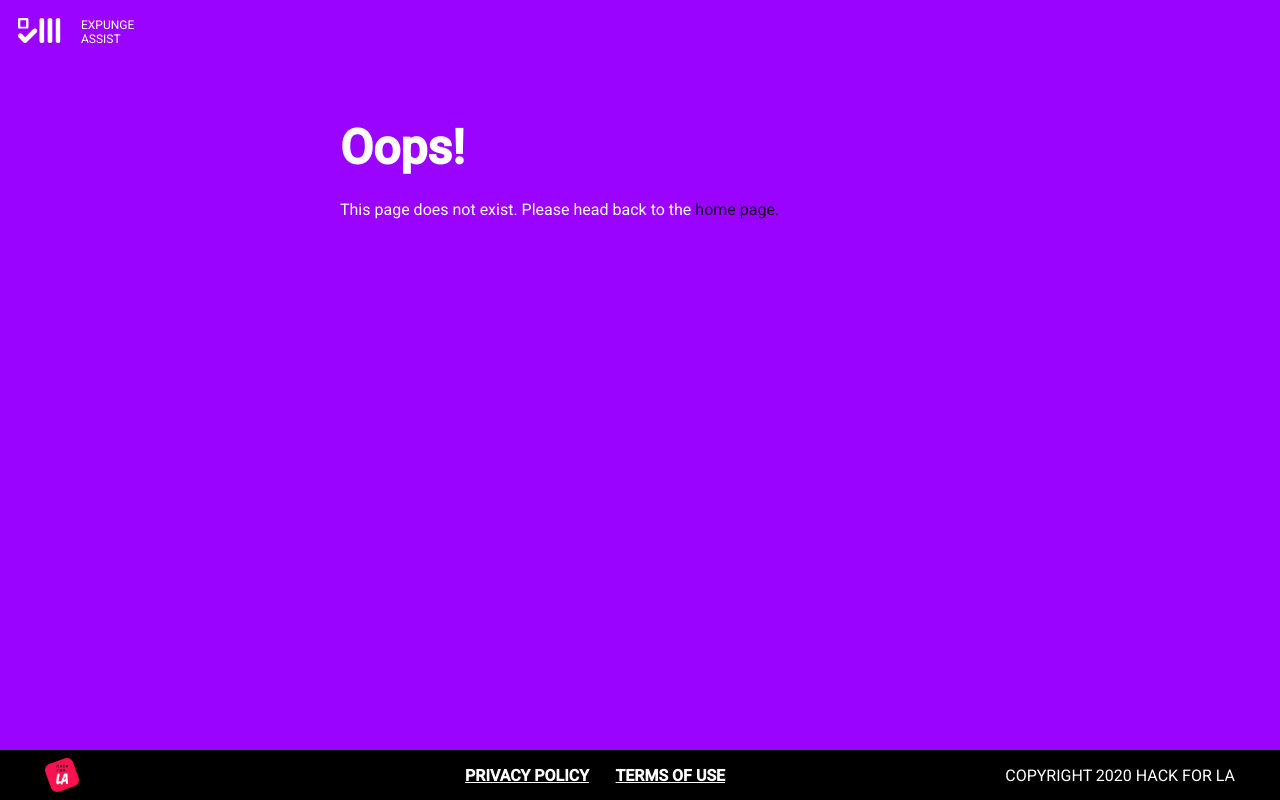
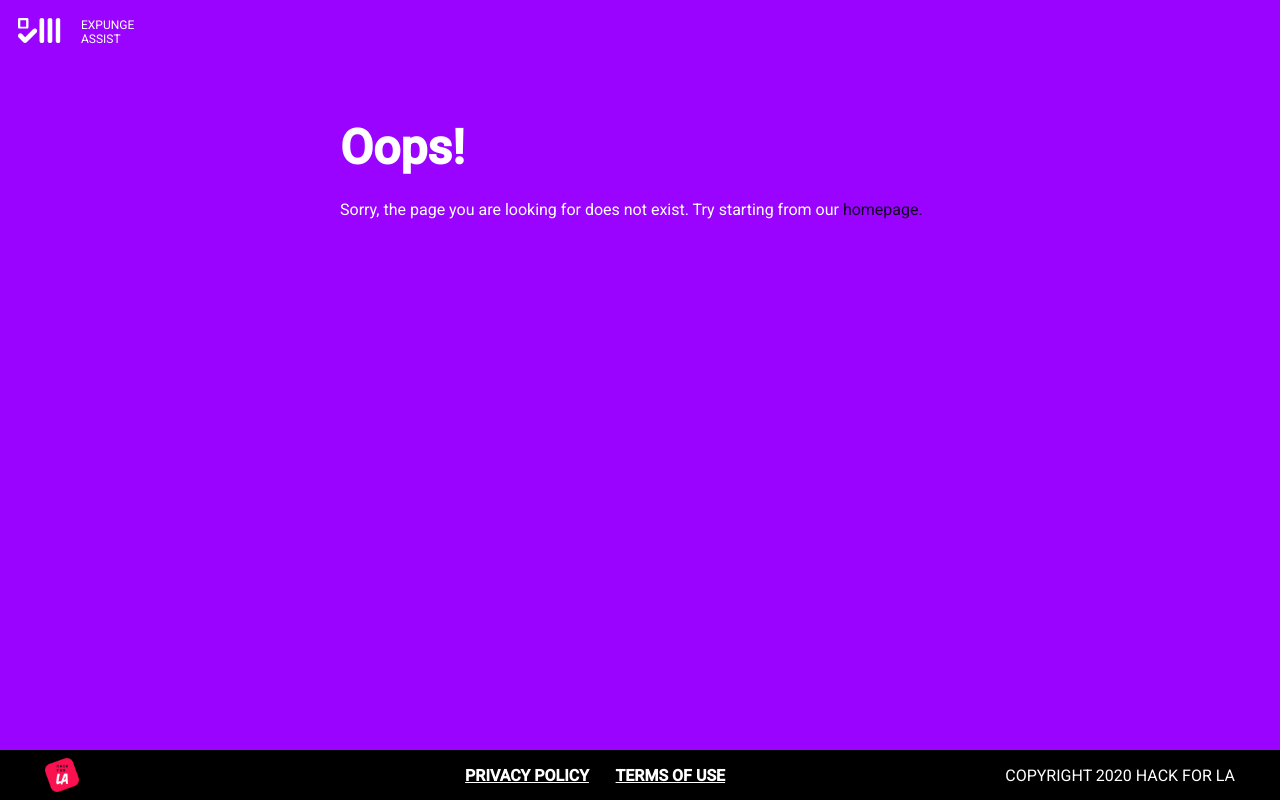
Before and after one commit to hackforla/expunge-assist, a React (Create React App) app in the folder react/client/: page /404 in a window 1280 px wide. Built offline with nearby package versions, Linux system fonts and the light colour scheme.

Commit message:
use recommended text

```diff
--- a/react/client/src/pages/NotFound.tsx
+++ b/react/client/src/pages/NotFound.tsx
@@ -23,9 +23,10 @@ export default function NotFound() {
         <div className={utilityClasses.flexGrow}>
           <h1 className="page-title">Oops!</h1>
           <div className={classes.marTop24}>
-            This page does not exist. Please head back to the&nbsp;
+            Sorry, the page you are looking for does not exist. Try starting
+            from our&nbsp;
             <Link color="textPrimary" href="/">
-              home page.
+              homepage.
             </Link>
           </div>
         </div>
```
